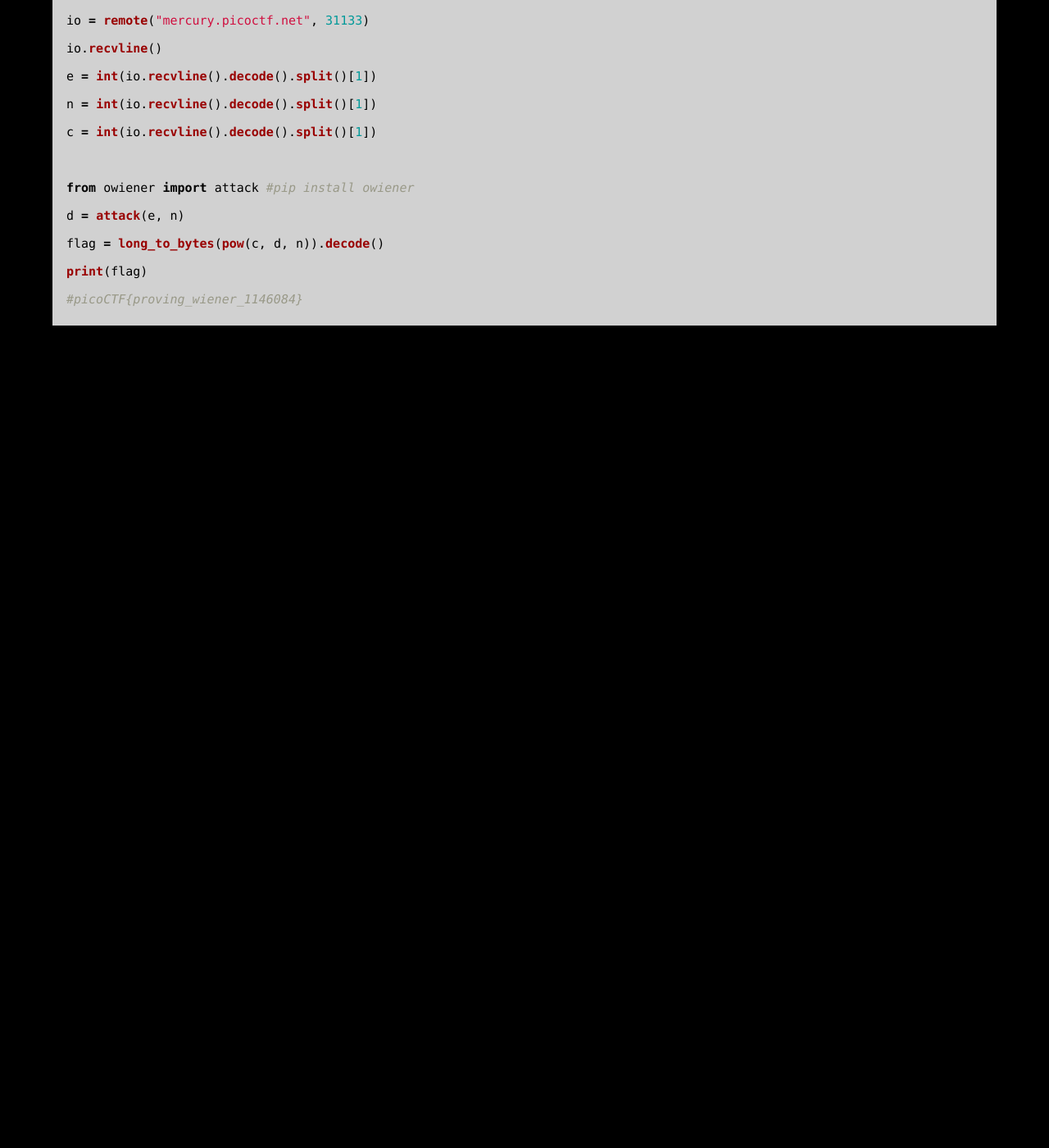
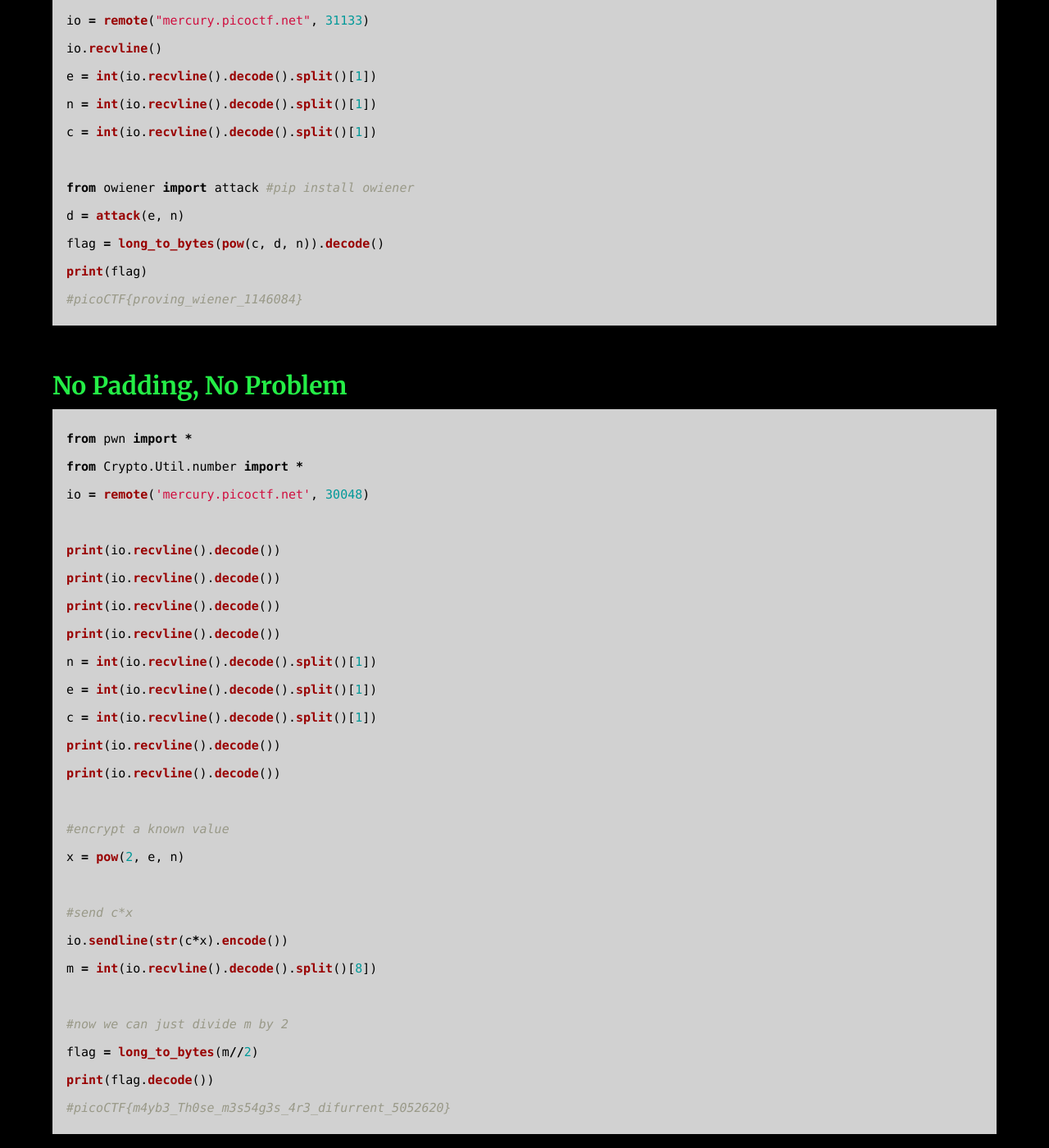
Before and after one commit to AC01010/Connor-McCartney.github.io, a Jekyll site: the page built from _posts/2013-01-05-picoCTF2021.md, in a window 1280 px wide and 1400 px high, scrolled down 1677 px. Shown: the whole window at 82% size. Built offline with Jekyll 4.4.1, drawn with Linux system fonts in a browser that asks for light colours; before the commit the page ends 2108 px from its top, so only the background shows below that.

Commit message:
Update 2013-01-05-picoCTF2021.md

````diff
--- a/_posts/2013-01-05-picoCTF2021.md
+++ b/_posts/2013-01-05-picoCTF2021.md
@@ -66,3 +66,33 @@ flag = long_to_bytes(pow(c, d, n)).decode()
 print(flag)
 #picoCTF{proving_wiener_1146084}
 ```
+
+### No Padding, No Problem
+
+```python
+from pwn import *
+from Crypto.Util.number import *
+io = remote('mercury.picoctf.net', 30048)
+
+print(io.recvline().decode())
+print(io.recvline().decode())
+print(io.recvline().decode())
+print(io.recvline().decode())
+n = int(io.recvline().decode().split()[1])
+e = int(io.recvline().decode().split()[1])
+c = int(io.recvline().decode().split()[1])
+print(io.recvline().decode())
+print(io.recvline().decode())
+
+#encrypt a known value
+x = pow(2, e, n)
+
+#send c*x
+io.sendline(str(c*x).encode())
+m = int(io.recvline().decode().split()[8])
+
+#now we can just divide m by 2
+flag = long_to_bytes(m//2)
+print(flag.decode())
+#picoCTF{m4yb3_Th0se_m3s54g3s_4r3_difurrent_5052620}
+```
````
